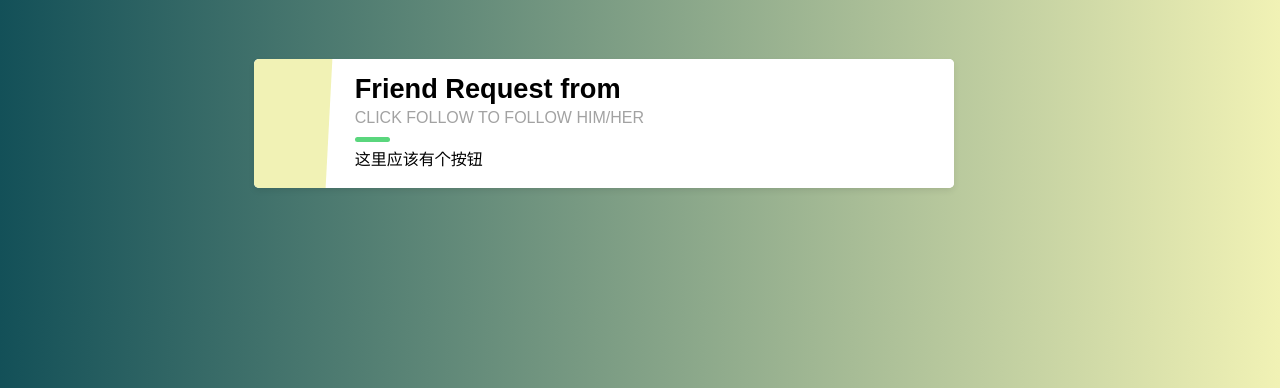
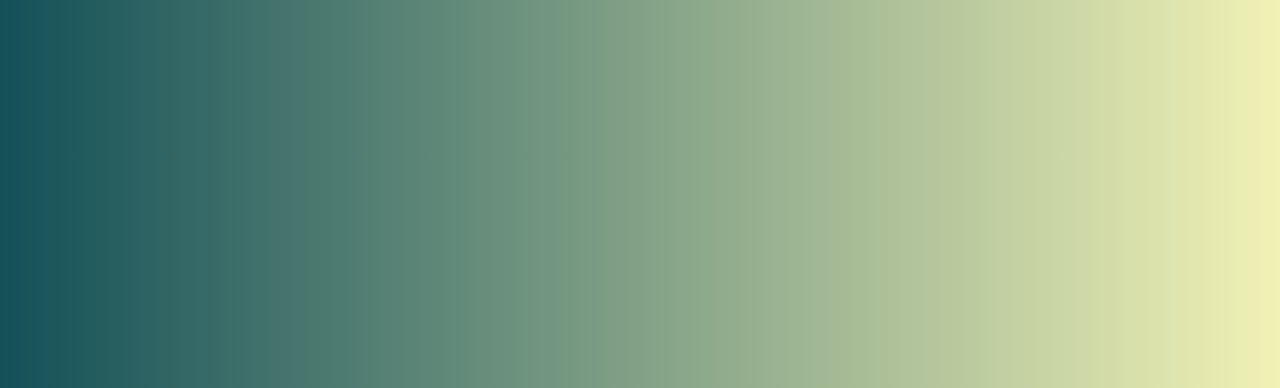
Before and after one commit to CMPUT404FaLL2021/team-project-404, a Django app: page /socialapp/inbox/e1347e52-1158-4593-a081-493cab29f10b/ in a window 1280 px wide. Shown: the part 68-456 px from the top of the page. Run offline with Django 3.2, Linux system fonts and the light colour scheme; data comes from the database, SQL or seed files in the repository.

Commit message:
Revert "added post to inbox"
This reverts commit 3891d61e0b6522a2cc84f076eab35ef922d54265.

```diff
--- a/socialapp/models.py
+++ b/socialapp/models.py
@@ -12,6 +12,18 @@ class Author(models.Model):
     # url =
     # github =
     followers = models.ManyToManyField("self", symmetrical=False, blank=True)
+
+
+class Inbox(models.Model):
+    id = models.UUIDField(primary_key=True, default=uuid.uuid4, editable=False, unique=True)
+    author = models.ForeignKey(Author, on_delete=models.CASCADE, null=True)
+
+
+class FriendRequest(models.Model):
+    id = models.UUIDField(primary_key=True, default=uuid.uuid4, editable=False, unique=True)
+    actor = models.ForeignKey(Author, on_delete=models.CASCADE, null=True)
+    object = models.ForeignKey(Author, on_delete=models.CASCADE, related_name='frieqnd_request_object', null=True)
+    inbox = models.ForeignKey(Inbox, on_delete=models.CASCADE, null=True, blank=True)
 
 
 class Post(models.Model):
@@ -29,26 +41,10 @@ class Post(models.Model):
     unlisted = models.BooleanField(default=False)
     #edit = models.CharField(max_length=140)
     likes = models.ManyToManyField(Author, related_name='post_likes', blank=True)
-    # inbox = models.ForeignKey(Inbox, on_delete=models.CASCADE, null=True, blank=True)
+    inbox = models.ForeignKey(Inbox, on_delete=models.CASCADE, null=True, blank=True)
 
     def like_count(self):
         return self.likes.count()
-
-
-class FriendRequest(models.Model):
-    id = models.UUIDField(primary_key=True, default=uuid.uuid4, editable=False, unique=True)
-    actor = models.ForeignKey(Author, on_delete=models.CASCADE, null=True)
-    object = models.ForeignKey(Author, on_delete=models.CASCADE, related_name='frieqnd_request_object', null=True)
-    # inbox = models.ForeignKey(Inbox, on_delete=models.CASCADE, null=True, blank=True)
-
-
-class Inbox(models.Model):
-    id = models.UUIDField(primary_key=True, default=uuid.uuid4, editable=False, unique=True)
-    type = models.CharField(max_length=32, default='friend_request')
-    message = models.CharField(max_length=32, default='Friend Request')
-    author = models.ForeignKey(Author, on_delete=models.CASCADE, null=True)
-    post = models.ForeignKey(Post, on_delete=models.CASCADE, null=True)
-    friend_request = models.ForeignKey(FriendRequest, on_delete=models.CASCADE, null=True)
 
 
 class Comment(models.Model):
--- a/socialapp/templates/socialapp/inbox.html
+++ b/socialapp/templates/socialapp/inbox.html
@@ -23,24 +23,17 @@
     </header>
 
     <div style="margin: 1% 5%; width: 900px;">
-        {% for i in inbox %}
+        {% for friend_request in friend_request_list %}
             <div class="blog-card">
             <div class="meta">
                 <div class="photo" style="background-color: #F1F2B5"></div>
                 <ul class="details"></ul>
             </div>
                 <div class="description">
-                    {% if i.type == 'friend_request' %}
-                        <h1>{{ i.message }} from {{ i.friend_request.actor.displayName }}</h1>
-                        <h2>Click Follow to Follow Him/Her</h2>
-                        <p>这里应该有个按钮</p>
-
-                    {% elif i.type == 'post' %}
-                        <h1>{{ i.message }} from {{ i.post.author.displayName }}</h1>
-                        <p>{{ i.post.content }}</p>
-                        <a href="{% url 'show_post' author_id i.post.id %}">Post Detail</a>
-
-                    {% endif %}
+                    <h1>Friend Request from {{ friend_request.actor.displayName }}</h1>
+                    <h2>Click Follow to Follow Him/Her</h2>
+                    <p>这里应该有个按钮</p>
+                    </p>
                 </div>
             </div>
         {% endfor %}
--- a/socialapp/urls.py
+++ b/socialapp/urls.py
@@ -11,7 +11,6 @@ urlpatterns = [
     path('logout/', views.logout, name = 'logout'),
     path('inbox/<uuid:author_id>/', views.inbox, name = 'inbox'),
     path('add_post/<uuid:author_id>/', views.add_post, name = 'add_post'),
-    path('select_views/<uuid:author_id>/<uuid:post_id>/', views.select_viewers, name = 'select_viewers'),
     path('edit_post/<uuid:author_id>/<uuid:edit_post_id>/', views.edit_post, name = 'edit_post'),
     path('show_post/<uuid:author_id>/<uuid:show_post_id>/', views.show_post, name = 'show_post'),
     path('author_profile/<uuid:author_id>/', views.author_profile, name = 'author_profile'),
--- a/socialapp/views.py
+++ b/socialapp/views.py
@@ -2,7 +2,7 @@
 from django.shortcuts import render, redirect
 from django.contrib import messages
 from django.http import HttpResponse, HttpResponseRedirect
-from socialapp.forms import AuthorForm, PostForm, CommentForm, ViewerForm
+from socialapp.forms import AuthorForm, PostForm, CommentForm
 from socialapp.models import *
 from django.urls import reverse
 from django.utils import timezone
@@ -75,10 +75,9 @@ def login(request):
 # view of inbox.html
 def inbox(request, author_id):
     author = Author.objects.get(pk=author_id)
-    inbox = Inbox.objects.filter(author=author)
-    # friend_request_list = FriendRequest.objects.filter(inbox=inbox)
-    # return render(request, 'socialapp/inbox.html', {'author_id': author_id, 'friend_request_list': friend_request_list})
-    return render(request, 'socialapp/inbox.html', {'author_id': author_id, 'inbox':inbox})
+    inbox = Inbox.objects.get(author=author)
+    friend_request_list = FriendRequest.objects.filter(inbox=inbox)
+    return render(request, 'socialapp/inbox.html', {'author_id': author_id, 'friend_request_list': friend_request_list})
 
 
 # view of author_profile.html
@@ -135,13 +134,6 @@ def add_post(request, author_id):
             unlisted = form.cleaned_data['unlisted']
             p = Post(title=title, content=content, description=description, author=Author.objects.get(id=author_id), visibility=visibility, unlisted=unlisted, contentType=contentType)
             p.save()
-            if visibility == "FRIENDS":
-                friends = Author.objects.get(id=author_id).followers.all()
-                for friend in friends:
-                    inbox = Inbox(author=friend, post=p, type='post', message='Friend-Only Post')
-                    inbox.save()
-            elif visibility == "PRIVATE":
-                return render(request, 'socialapp/select_viewers.html', {'form':form, 'author_id':author_id, 'post_id':p.id})
             response = redirect(main_page, author_id)
             return response
 
@@ -149,31 +141,6 @@ def add_post(request, author_id):
         form = PostForm()
 
     return render(request, 'socialapp/add_post.html', {'form':form, 'author_id':author_id})
-
-def select_viewers(request, author_id, post_id):
-    if request.method == 'POST':
-        form = ViewerForm()
-        post = Post.objects.get(id=post_id)
-        """
-        cannot not figure out why form.is_valid() always returns false
-        """
-        # if form.is_valid():
-        #     return HttpResponse("test")
-            # for viewer in viewers:
-                # inbox = Inbox(author=Author.objects.get(id=viewer), post=post, type='post', message='Private Post')
-                # inbox.save()
-            # response = redirect(main_page, author_id)
-            # return response
-        viewers = request.POST.get('viewers', '')
-        inbox = Inbox(author=Author.objects.get(id=viewers), post=post, type='post', message='Private Post')
-        inbox.save()
-        response = redirect(main_page, author_id)
-        return response
-
-    else:
-        form = ViewerForm()
-
-    return render(request, 'socialapp/select_viewers.html', {'form':form, 'author_id':author_id, 'post_id':post_id})
 
 def if_like(post_to_show, author_id):
     if post_to_show.likes.filter(id=author_id).exists():
@@ -247,8 +214,6 @@ def show_post(request, author_id, show_post_id):
                 post_author.followers.add(me)
                 friend_request = FriendRequest(actor=me, object=post_author, inbox=Inbox.objects.get(author=post_author))
                 friend_request.save()
-                inbox = Inbox(author=post_author, friend_request=friend_request, type='friend_request')
-                inbox.save()
 
         return HttpResponseRedirect(reverse('show_post', args=[author_id, show_post_id]))
 
```
Also changed, not shown: socialapp/forms.py (+3 -8 lines), socialapp/templates/socialapp/select_viewers.html (deleted, +0 -41 lines), socialapp/migrations/0002_auto_20211027_1413.py (deleted), socialapp/migrations/0003_auto_20211027_1422.py (deleted), socialapp/migrations/0004_inbox_message.py (deleted).
